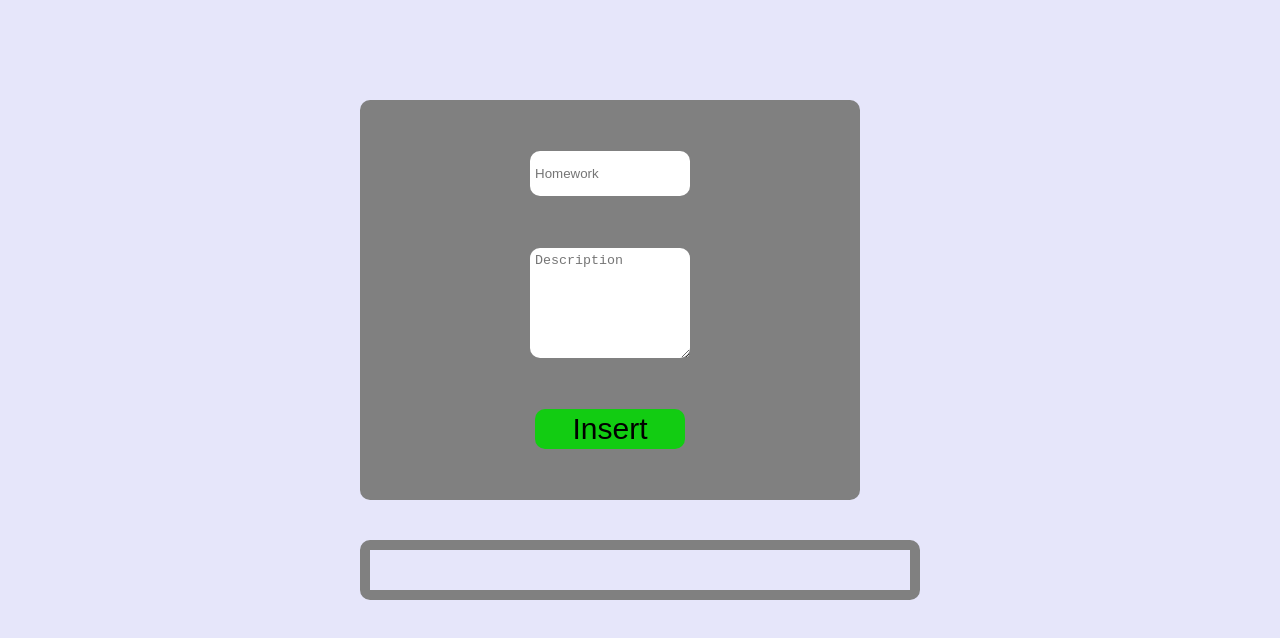
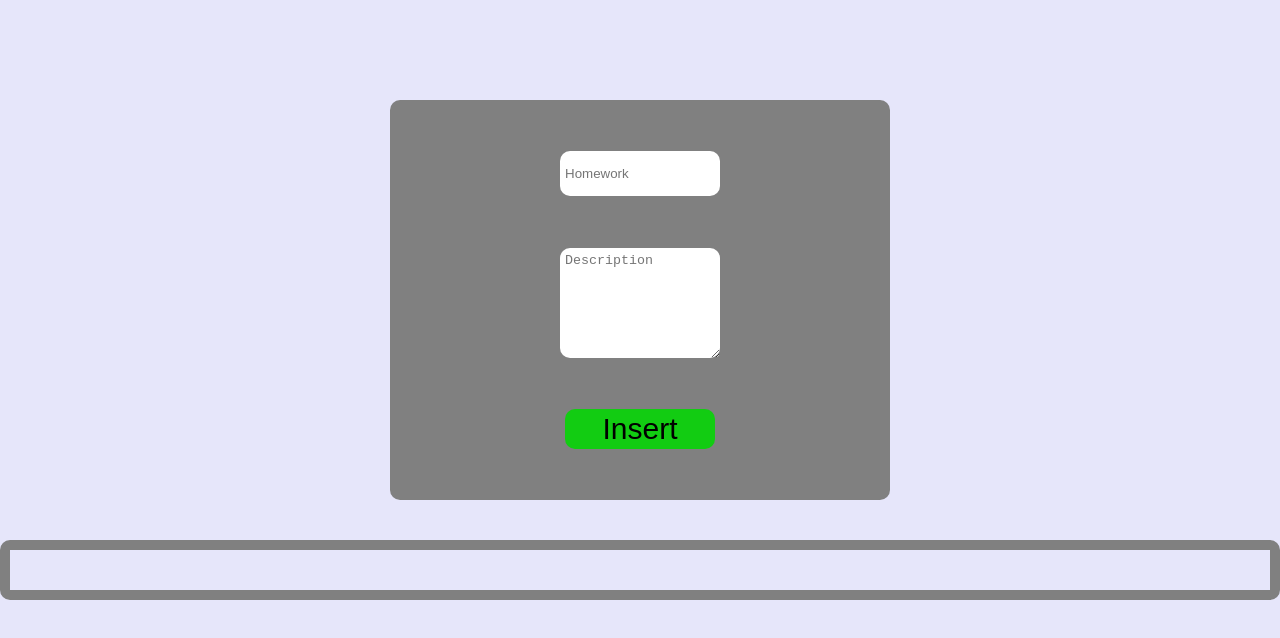
Before and after one commit to CibeleMartins/differentTypesStylesReact, a React (Create React App) app: page / in a window 1280 px wide. Shown: the top 638 px of the page. Built offline with nearby package versions, Linux system fonts and the light colour scheme.

Commit message:
🚧 feat: Continuing implementation of TableHomeworks

```diff
--- a/src/components/TableHomeworks/TableHomeworks.js
+++ b/src/components/TableHomeworks/TableHomeworks.js
@@ -5,6 +5,12 @@ import styled from 'styled-components';
 
 import {arrayHomeworks} from './data'
 
+const MainForm = styled.form `
+display: flex;
+flex-direction: column;
+justify-content: space-evenly;
+align-items: center;
+`
 
 const FormControl = styled.div `
 
@@ -42,7 +48,8 @@ const InputDescription = styled.textarea `
 
 const MainPostIt = styled.div `
     margin-top: 40px;
-    width: 500px;
+    width: 100;
+    height: auto;
     background-color: lavender;
     border: 10px solid grey;
     border-radius: 10px;
@@ -50,7 +57,7 @@ const MainPostIt = styled.div `
     display: flex;
     flex-wrap: wrap;
     justify-content: space-around;
-    aling-items:center;
+
 `;
 
 const PostIt = styled.div `
@@ -67,20 +74,25 @@ function TableHomewors () {
     const [homeworkValue, setHomework] = useState('')
     const [description, setDescription] = useState('')
 
-
     const changeInputState = (event) => setHomework(event.target.value);
     const changeDescription = (event) => setDescription(event.target.value);
 
-    const createPostIt = () => {
+    const formSubmit = (event) => {
 
-        const homework = homeworkValue;
-        const descrip = description;
-        return  arrayHomeworks.push({title: homework, describe: descrip})
+        event.preventDefault();
+        arrayHomeworks.push({id: Math.random(parseInt()).toFixed(2), title: homeworkValue, decribe: description})
+        console.log(arrayHomeworks)
 
     }
 
+
+
+
+
+
     return (
         <>
+        <MainForm onSubmit={formSubmit}>
             <FormControl>
                 <Input
                 value={homeworkValue}
@@ -90,16 +102,14 @@ function TableHomewors () {
                 value={description}
                 placeholder='Description'
                 onChange={(event)=> changeDescription(event)}/>
-            <Button onClick={()=> createPostIt()} title="Insert"/>
+                <Button title="Insert" />
             </FormControl>
+        </MainForm>
+
 
         <MainPostIt>
-            {arrayHomeworks.map((h)=> {
-                return (<PostIt>
-                    <h3>{h.title}</h3>
-                    <p>{h.describe}</p>
-                </PostIt>)
-            })}
+
+             {arrayHomeworks.map((i) => <h1>{i.title}</h1>)}
         </MainPostIt>
         </>
 
--- a/src/index.css
+++ b/src/index.css
@@ -1,13 +1,15 @@
 body {
   margin: 0;
+  padding: 0;
   font-family: -apple-system, BlinkMacSystemFont, 'Segoe UI', 'Roboto', 'Oxygen',
     'Ubuntu', 'Cantarell', 'Fira Sans', 'Droid Sans', 'Helvetica Neue',
     sans-serif;
   -webkit-font-smoothing: antialiased;
   -moz-osx-font-smoothing: grayscale;
-  display: flex;
-  justify-content: center;
+  /* display: flex;
+  justify-content: center; */
   background-color: lavender;
+
 }
 
 code {
```
Lines whose indentation alone changed are shown as unchanged.
